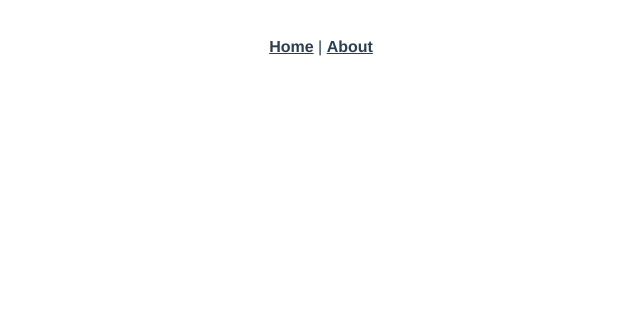
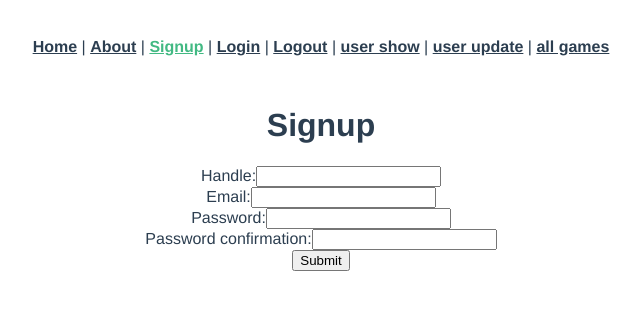
Before and after one commit to haydengragnano/capstone-frontend, a Vue app: page /signup in a window 1280 px wide. Shown: the top 310 px of the page, without its empty margins (319-959 px from the left). Built offline with nearby package versions, Linux system fonts and the light colour scheme.

Commit message:
adds vue crud actions and vue authentication routes

```diff
--- a/package.json
+++ b/package.json
@@ -8,6 +8,7 @@
     "lint": "vue-cli-service lint"
   },
   "dependencies": {
+    "axios": "^0.23.0",
     "core-js": "^3.6.5",
     "vue": "^2.6.11",
     "vue-router": "^3.2.0"
--- a/src/App.vue
+++ b/src/App.vue
@@ -4,6 +4,18 @@
       <router-link to="/">Home</router-link>
       |
       <router-link to="/about">About</router-link>
+      |
+      <router-link to="/signup">Signup</router-link>
+      |
+      <router-link to="/login">Login</router-link>
+      |
+      <router-link to="/logout">Logout</router-link>
+      |
+      <router-link to="/user/show">user show</router-link>
+      |
+      <router-link to="/user/edit">user update</router-link>
+      |
+      <router-link to="/games">all games</router-link>
     </div>
     <router-view />
   </div>
--- a/src/main.js
+++ b/src/main.js
@@ -1,6 +1,14 @@
 import Vue from "vue";
 import App from "./App.vue";
 import router from "./router";
+import axios from "axios";
+
+axios.defaults.baseURL = process.env.NODE_ENV === "development" ? "http://localhost:3000" : "/";
+
+var jwt = localStorage.getItem("jwt");
+if (jwt) {
+  axios.defaults.headers.common["Authorization"] = "Bearer " + jwt;
+}
 
 Vue.config.productionTip = false;
 
--- a/src/router/index.js
+++ b/src/router/index.js
@@ -1,23 +1,27 @@
 import Vue from "vue";
 import VueRouter from "vue-router";
 import Home from "../views/Home.vue";
+import About from "../views/About.vue";
+import Signup from "../views/Signup.vue";
+import Login from "../views/Login.vue";
+import Logout from "../views/Logout.vue";
+import UserShow from "../views/UserShow.vue";
+import UserEdit from "../views/UserEdit.vue";
+import GamesIndex from "../views/GamesIndex.vue";
+import GamesShow from "../views/GamesShow.vue";
 
 Vue.use(VueRouter);
 
 const routes = [
-  {
-    path: "/",
-    name: "Home",
-    component: Home,
-  },
-  {
-    path: "/about",
-    name: "About",
-    // route level code-splitting
-    // this generates a separate chunk (about.[hash].js) for this route
-    // which is lazy-loaded when the route is visited.
-    component: () => import(/* webpackChunkName: "about" */ "../views/About.vue"),
-  },
+  { path: "/", name: "home", component: Home },
+  { path: "/about", name: "about", component: About },
+  { path: "/signup", name: "signup", component: Signup },
+  { path: "/login", name: "login", component: Login },
+  { path: "/logout", name: "logout", component: Logout },
+  { path: "/user/:id", name: "user-show", component: UserShow },
+  { path: "/user/:id/edit", name: "user-edit", component: UserEdit },
+  { path: "/games", name: "games-index", component: GamesIndex },
+  { path: "/games/:id", name: "games-show", component: GamesShow },
 ];
 
 const router = new VueRouter({
--- /dev/null
+++ b/src/views/GamesIndex.vue
@@ -0,0 +1,33 @@
+<template>
+  <div class="games-index">
+    <h1>All Games</h1>
+    <div v-for="game in games" v-bind:key="game.id">
+      <h2>{{ game.name }}</h2>
+      <img v-bind:src="game.image_url" v-bind:alt="game.title" />
+      <p>Name: {{ game.title }}</p>
+      <router-link v-bind:to="`/games/${game.id}`">More details</router-link>
+    </div>
+  </div>
+</template>
+
+<script>
+import axios from "axios";
+export default {
+  data: function () {
+    return {
+      games: [],
+    };
+  },
+  created: function () {
+    this.indexGames();
+  },
+  methods: {
+    indexGames: function () {
+      axios.get("/games").then((response) => {
+        console.log("games index", response);
+        this.games = response.data;
+      });
+    },
+  },
+};
+</script>
--- /dev/null
+++ b/src/views/GamesShow.vue
@@ -0,0 +1,26 @@
+<template>
+  <div class="games-show">
+    <h2>{{ game.title }}</h2>
+    <img v-bind:src="game.image_url" v-bind:alt="game.title" />
+    <p>title: {{ game.title }}</p>
+    <router-link to="/games">Back to all games</router-link>
+  </div>
+</template>
+
+<script>
+import axios from "axios";
+export default {
+  data: function () {
+    return {
+      game: {},
+    };
+  },
+  created: function () {
+    axios.get("/games/" + this.$route.params.id).then((response) => {
+      console.log("games show", response);
+      this.game = response.data;
+    });
+  },
+  methods: {},
+};
+</script>
--- a/src/views/Home.vue
+++ b/src/views/Home.vue
@@ -1,18 +1,19 @@
 <template>
   <div class="home">
-    <img alt="Vue logo" src="../assets/logo.png" />
-    <HelloWorld msg="Welcome to Your Vue.js App" />
+    <h1>{{ message }}</h1>
   </div>
 </template>
 
+<style></style>
+
 <script>
-// @ is an alias to /src
-import HelloWorld from "@/components/HelloWorld.vue";
-
 export default {
-  name: "Home",
-  components: {
-    HelloWorld,
+  data: function () {
+    return {
+      message: "Welcome to Vue.js!",
+    };
   },
+  created: function () {},
+  methods: {},
 };
 </script>
--- /dev/null
+++ b/src/views/Login.vue
@@ -0,0 +1,41 @@
+<template>
+  <div class="login">
+    <form v-on:submit.prevent="submit()">
+      <h1>Login</h1>
+      <ul>
+        <li v-for="error in errors" v-bind:key="error">{{ error }}</li>
+      </ul>
+      <div>
+        <label>Email:</label>
+        <input type="email" v-model="newSessionParams.email" />
+      </div>
+      <div>
+        <label>Password:</label>
+        <input type="password" v-model="newSessionParams.password" />
+      </div>
+      <input type="submit" value="Submit" />
+    </form>
+  </div>
+</template>
+
+<script>
+import axios from "axios";
+
+export default {
+  data: function () {
+    return {
+      newSessionParams: {},
+      errors: [],
+    };
+  },
+  methods: {
+    submit: function () {
+      axios.post("/sessions", this.newSessionParams).then((response) => {
+        axios.defaults.headers.common["Authorization"] = "Bearer " + response.data.jwt;
+        localStorage.setItem("jwt", response.data.jwt);
+        this.$router.push("/");
+      });
+    },
+  },
+};
+</script>
--- /dev/null
+++ b/src/views/Logout.vue
@@ -0,0 +1,15 @@
+<template>
+  <div class="logout"></div>
+</template>
+
+<script>
+import axios from "axios";
+
+export default {
+  created: function () {
+    delete axios.defaults.headers.common["Authorization"];
+    localStorage.removeItem("jwt");
+    this.$router.push("/");
+  },
+};
+</script>
--- /dev/null
+++ b/src/views/Signup.vue
@@ -0,0 +1,53 @@
+<template>
+  <div class="signup">
+    <form v-on:submit.prevent="submit()">
+      <h1>Signup</h1>
+      <ul>
+        <li v-for="error in errors" v-bind:key="error">{{ error }}</li>
+      </ul>
+      <div>
+        <label>Handle:</label>
+        <input type="text" v-model="newUserParams.handle" />
+      </div>
+      <div>
+        <label>Email:</label>
+        <input type="email" v-model="newUserParams.email" />
+      </div>
+      <div>
+        <label>Password:</label>
+        <input type="password" v-model="newUserParams.password" />
+      </div>
+      <div>
+        <label>Password confirmation:</label>
+        <input type="password" v-model="newUserParams.password_confirmation" />
+      </div>
+      <input type="submit" value="Submit" />
+    </form>
+  </div>
+</template>
+
+<script>
+import axios from "axios";
+
+export default {
+  data: function () {
+    return {
+      newUserParams: {},
+      errors: [],
+    };
+  },
+  methods: {
+    submit: function () {
+      axios
+        .post("/users", this.newUserParams)
+        .then((response) => {
+          console.log(response.data);
+          this.$router.push("/login");
+        })
+        .catch((error) => {
+          this.errors = error.response.data.errors;
+        });
+    },
+  },
+};
+</script>
--- /dev/null
+++ b/src/views/UserEdit.vue
@@ -0,0 +1,52 @@
+<template>
+  <div class="users-edit">
+    <h1>Edit User</h1>
+    <form v-on:submit.prevent="updateUser(user)">
+      <ul>
+        <li v-for="error in errors" v-bind:key="error">{{ error }}</li>
+      </ul>
+      Name:
+      <input type="text" v-model="user.handle" />
+      handle:
+      <input type="text" v-model="user.image_url" />
+      image:
+      <input type="text" v-model="user.bio" />
+      bio
+
+      <input type="submit" value="Update" />
+    </form>
+  </div>
+</template>
+
+<script>
+import axios from "axios";
+export default {
+  data: function () {
+    return {
+      user: {},
+      errors: [],
+    };
+  },
+  created: function () {
+    axios.get("/users/" + this.$route.params.id).then((response) => {
+      console.log("users show", response);
+      this.user = response.data;
+    });
+  },
+  methods: {
+    updateUser: function (user) {
+      var editUserParams = user;
+      axios
+        .patch("/users/" + user.id, editUserParams)
+        .then((response) => {
+          console.log("users update", response);
+          this.$router.push("/users");
+        })
+        .catch((error) => {
+          console.log("users update error", error.response);
+          this.errors = error.response.data.errors;
+        });
+    },
+  },
+};
+</script>
--- /dev/null
+++ b/src/views/UserShow.vue
@@ -0,0 +1,30 @@
+<template>
+  <div class="users-show">
+    <img v-bind:src="user.image_url" v-bind:alt="user.handle" />
+    <p>{{ user.handle }}</p>
+    <p>bio:{{ user.bio }}</p>
+    <p>game of choice:{{ user.game_id }}</p>
+
+    <router-link v-bind:to="`/users/${user.id}/edit`">Edit User</router-link>
+    |
+    <router-link to="/games">Back to all games</router-link>
+  </div>
+</template>
+
+<script>
+import axios from "axios";
+export default {
+  data: function () {
+    return {
+      user: {},
+    };
+  },
+  created: function () {
+    axios.get("/users/" + this.$route.params.id).then((response) => {
+      console.log("users show", response);
+      this.user = response.data;
+    });
+  },
+  methods: {},
+};
+</script>
```
Also changed, not shown: 1 other file (tests, documents, lock files or other folders).
